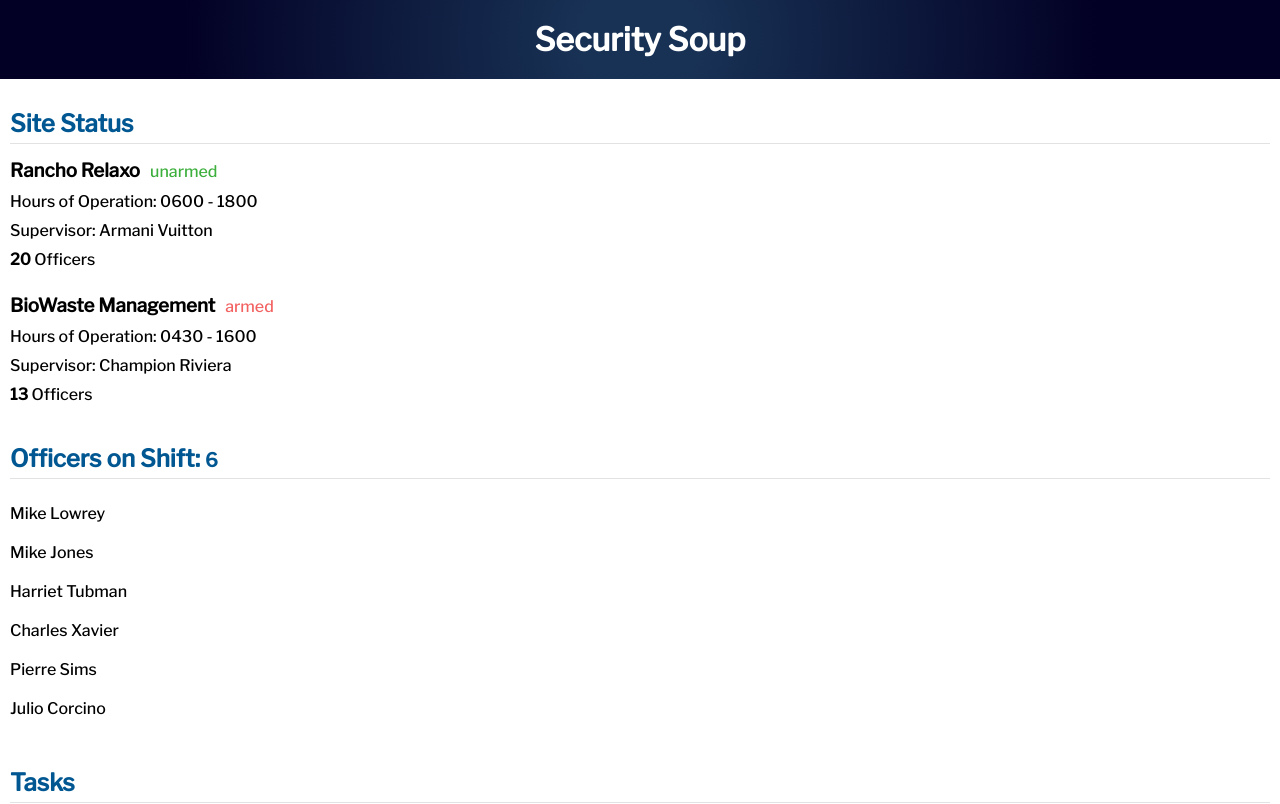
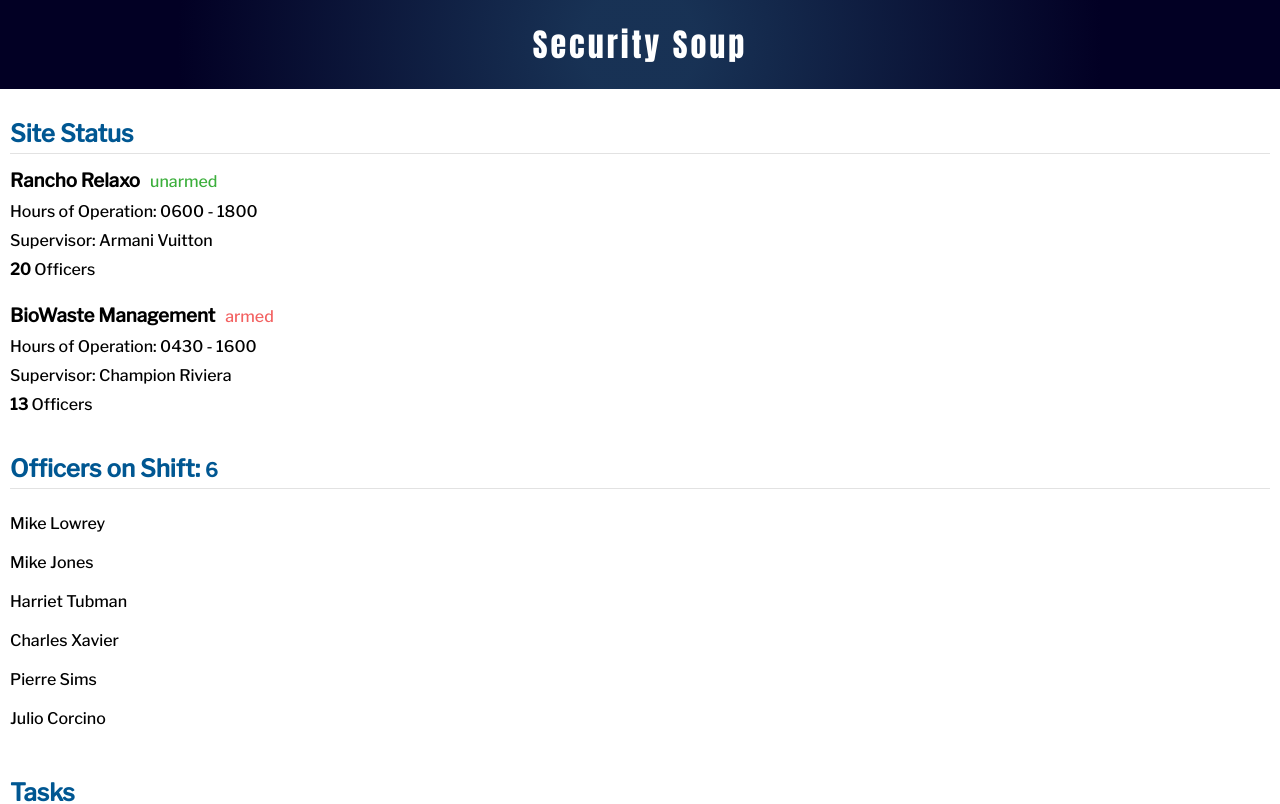
Before and after one commit to chrisvneal/security-soup, a React (Create React App) app: page / in a window 1280 px wide. Shown: the top 804 px of the page. Built offline with nearby package versions, Linux system fonts and the light colour scheme.

Commit message:
Change site title font

```diff
--- a/public/index.html
+++ b/public/index.html
@@ -12,6 +12,12 @@
       href="https://fonts.googleapis.com/css2?family=Libre+Franklin:wght@100;300;500&display=swap"
       rel="stylesheet"
     />
+    <link rel="preconnect" href="https://fonts.googleapis.com" />
+    <link rel="preconnect" href="https://fonts.gstatic.com" crossorigin />
+    <link
+      href="https://fonts.googleapis.com/css2?family=Anton&display=swap"
+      rel="stylesheet"
+    />
 
     <title>Security Soup</title>
   </head>
--- a/src/styles.scss
+++ b/src/styles.scss
@@ -68,6 +68,12 @@ section {
     padding-bottom: 5px;
     border-bottom: 1px solid $gray;
   }
+}
+
+.site-title {
+  font-family: 'Anton';
+  letter-spacing: 3px;
+  font-weight: 500;
 }
 
 // List styles
```
